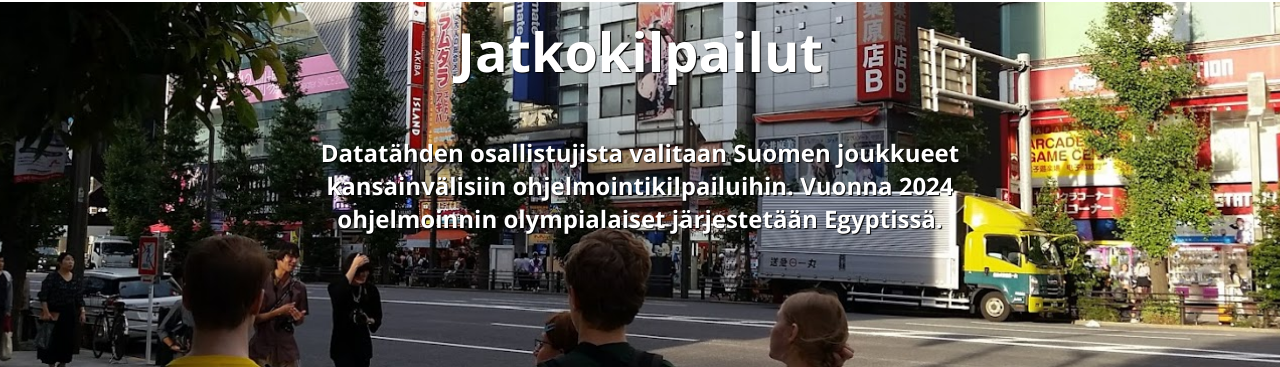
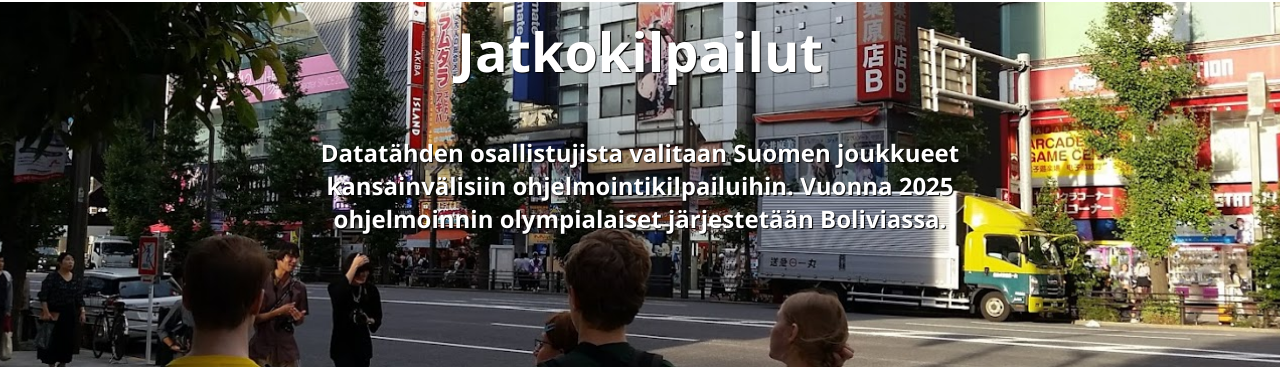
Before and after one commit to kisakoodaus/datatahti.fi, a Jekyll site: the page built from index.html, in a window 1280 px wide and 900 px high, scrolled down 2398 px. Shown: the part 124-491 px from the top of the window. Built offline with Jekyll 4.4.1, drawn with Linux system fonts in a browser that asks for light colours.

Commit message:
IOI 2025

```diff
--- a/index.html
+++ b/index.html
@@ -65,7 +65,7 @@
         <h2>Jatkokilpailut</h2>
         <p>
             Datatähden osallistujista valitaan Suomen joukkueet kansainvälisiin ohjelmointikilpailuihin.
-            Vuonna 2024 ohjelmoinnin olympialaiset järjestetään Egyptissä.
+            Vuonna 2025 ohjelmoinnin olympialaiset järjestetään Boliviassa.
         </p>
     </div>
 </div>
```
